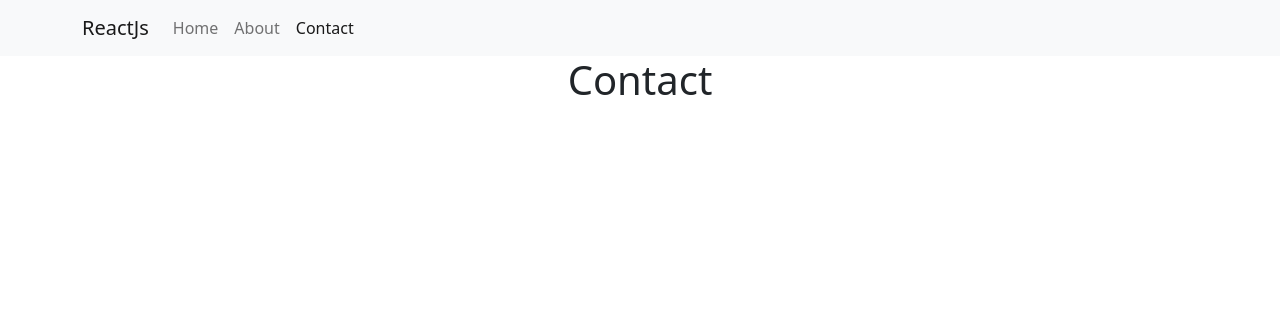
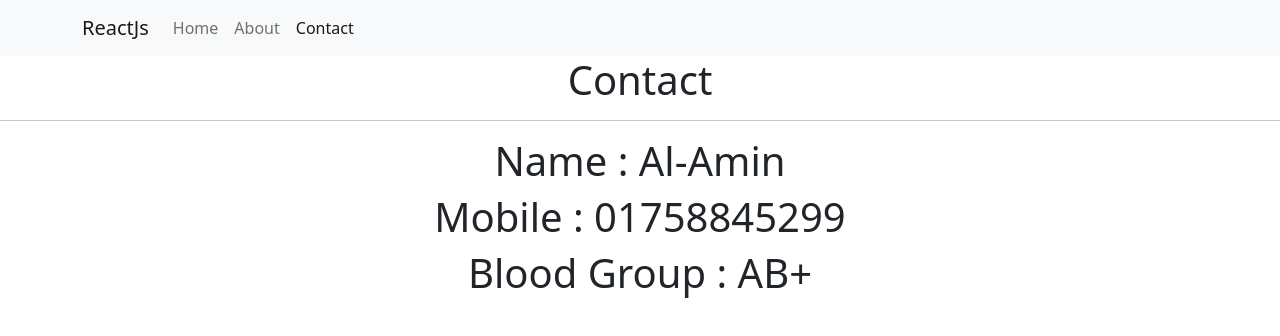
Before and after one commit to alamin899/react-js-test-project, a React (Create React App) app: page /contact in a window 1280 px wide. Shown: the top 336 px of the page. Built offline with nearby package versions, Linux system fonts and the light colour scheme.

Commit message:
[feat]:added obect and show in contact form

```diff
--- a/package.json
+++ b/package.json
@@ -6,6 +6,7 @@
     "@testing-library/jest-dom": "^5.16.4",
     "@testing-library/react": "^13.3.0",
     "@testing-library/user-event": "^13.5.0",
+    "axios": "^0.27.2",
     "bootstrap": "^5.2.0",
     "react": "^18.2.0",
     "react-bootstrap": "^2.4.0",
--- a/src/components/contact/Contact.js
+++ b/src/components/contact/Contact.js
@@ -1,9 +1,31 @@
-import React from "react";
+import {useEffect,useState} from "react";
 
 export default function Contact() {
+    const [data,setDataa] = useState(null);
+
+    useEffect(()=>{
+        const fetchData =() => {
+          const result = {
+              data:{
+                  name:"Al-Amin",
+                  email:"alamin@appnap.io",
+                  mob:"01758845299",
+                  bg:"AB+",
+
+              }
+          };
+          setDataa(result.data)
+        }
+        fetchData()
+    },[]);
+
     return(
         <div>
             <h1>Contact</h1>
+            <hr/>
+            <h1>Name : {data?.name}</h1>
+            <h1>Mobile : {data?.mob}</h1>
+            <h1>Blood Group : {data?.bg}</h1>
         </div>
     );
 }
```
Also changed, not shown: 1 other file (tests, documents, lock files or other folders).
